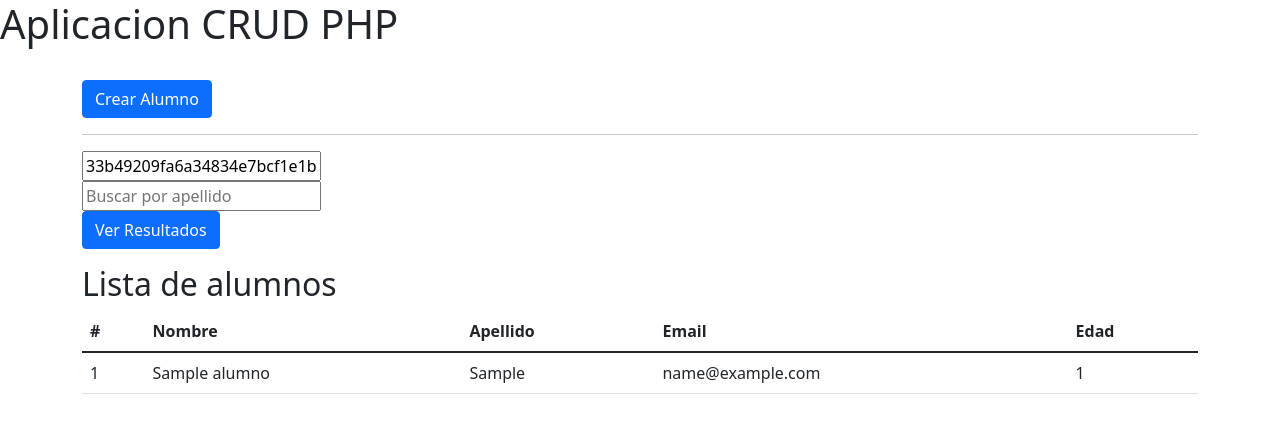
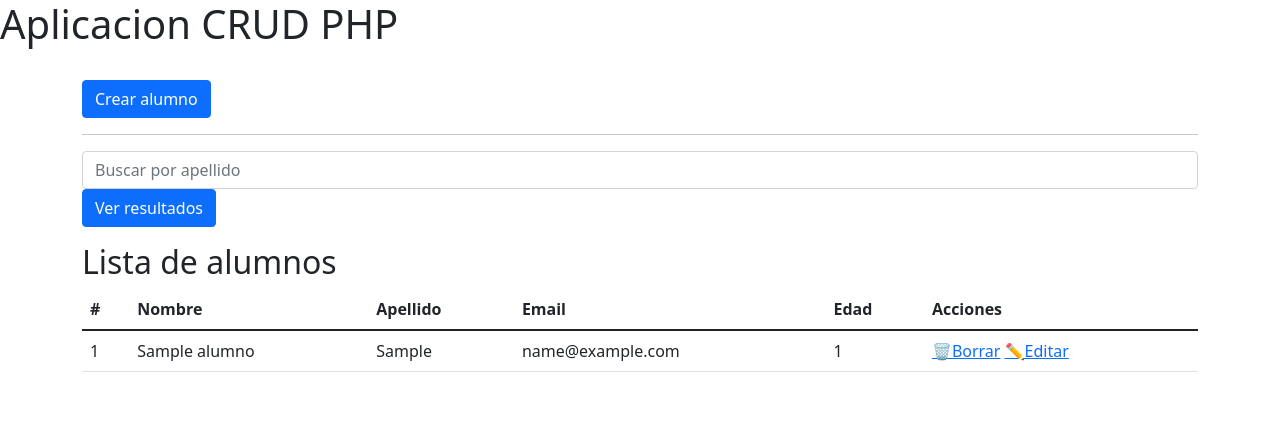
Before and after one commit to Leosoft/CRUD-PHP, a PHP site: page /proyecto/ in a window 1280 px wide. Shown: the top 433 px of the page. Run offline with PHP 8.4, Linux system fonts and the light colour scheme; tables that the repository leaves empty hold one stand-in row (values such as "Sample post").

Commit message:
CRUD COMPLETO-CORREGIDO

```diff
--- a/index.php
+++ b/index.php
@@ -9,9 +9,9 @@
 //incluimos las funciones
 // Primero debemos obtener la lista de alumnos desde la base de datos
 include 'funciones.php';
+
 csrf();
-
-if(isset($_POST['submit']) && !hash_equals($_SESSION['csrf'],$_POST['csrf'])) {
+if (isset($_POST['submit']) && !hash_equals($_SESSION['csrf'], $_POST['csrf'])) {
   die();
 }
 
@@ -22,41 +22,35 @@ $config = include 'config.php';
 //conexion a la base de datos a traves de un bloque try-catch
 //si hay error se almacena en la variable $error
 try {
-
     $dsn = 'mysql:host=' . $config['db']['host'] . ';dbname=' . $config['db']['name'];
     $conexion = new PDO($dsn, $config['db']['user'], $config['db']['pass'], $config['db']['options']);
 
     // El formulario enviara el apellido del alumno que introduzcamos a la propia pagina, por lo que debemos agregar una consulta SQL
 // alternativa que se ejecute cuando el formulario se haya enviado
 
-  if(isset($_POST['apellido'])) {
+if (isset($_POST['apellido'])) {
     $consultaSQL = "SELECT * FROM alumnos WHERE apellido LIKE '%" . $_POST['apellido'] . "%'";
   } else {
     $consultaSQL = "SELECT * FROM alumnos";
   }
-
-
 
   $sentencia = $conexion->prepare($consultaSQL);
   $sentencia->execute();
 
   $alumnos = $sentencia->fetchAll();
 
-
-} catch(PDOException $error){
-
-    $error = $error->getMessage();
+} catch(PDOException $error) {
+  $error= $error->getMessage();
 }
 
 $titulo = isset($_POST['apellido']) ? 'Lista de alumnos (' . $_POST['apellido'] . ')' : 'Lista de alumnos';
-
 ?>
 
-<?php include "templates/header.php" ?>
+<?php include "templates/header.php"; ?>
 
 <!-- Mostrar error si se produce -->
 <?php
-if($error) {
+if ($error) {
   ?>
   <div class="container mt-2">
     <div class="row">
@@ -72,19 +66,18 @@ if($error) {
 ?>
 
 <!-- ENLACE A crear.php -->
+
 <div class="container">
   <div class="row">
     <div class="col-md-12">
-            <a href="crear.php" class="btn btn-primary mt-4">Crear Alumno</a>
+      <a href="crear.php"  class="btn btn-primary mt-4">Crear alumno</a>
       <hr>
-            <!-- Busqueda de alumnos -->
       <form method="post" class="form-inline">
-                <input type="csrf" type="hidden" value="<?php echo escapar($_SESSION['csrf']);?>">
         <div class="form-group mr-3">
-                    <input type="text" id="apellido" name="apellido" placeholder="Buscar por apellido">
+          <input type="text" id="apellido" name="apellido" placeholder="Buscar por apellido" class="form-control">
         </div>
-                <button type="submit" name="submit" class="btn btn-primary">Ver Resultados</button>
-                <br>
+        <input name="csrf" type="hidden" value="<?php echo escapar($_SESSION['csrf']); ?>">
+        <button type="submit" name="submit" class="btn btn-primary">Ver resultados</button>
       </form>
     </div>
   </div>
@@ -94,7 +87,7 @@ if($error) {
 <div class="container">
   <div class="row">
     <div class="col-md-12">
-            <h2 class="mt-3">Lista de alumnos</h2>
+      <h2 class="mt-3"><?= $titulo ?></h2>
       <table class="table">
         <thead>
           <tr>
@@ -103,6 +96,7 @@ if($error) {
             <th>Apellido</th>
             <th>Email</th>
             <th>Edad</th>
+            <th>Acciones</th>
           </tr>
         </thead>
 
@@ -110,27 +104,28 @@ if($error) {
                      <?php
                      // Se comprueba con el metodo rowCount que existen alumnos
                      // recorre la lista de alumnos y agrega filas a la tabla por cada uno de los alumnos
-                     if($alumnos && $sentencia->rowCount() > 0) {
+                     if ($alumnos && $sentencia->rowCount() > 0) {
                         foreach ($alumnos as $fila) {
-
                           ?>
-
                           <tr>
-                             <td><?php echo escapar($fila['id']); ?></td>
-                             <td><?php echo escapar($fila['nombre']); ?></td>
-                             <td><?php echo escapar($fila['apellido']); ?></td>
-                             <td><?php echo escapar($fila['email']); ?></td>
-                             <td><?php echo escapar($fila['edad']); ?></td>
+                            <td><?php echo escapar($fila["id"]); ?></td>
+                            <td><?php echo escapar($fila["nombre"]); ?></td>
+                            <td><?php echo escapar($fila["apellido"]); ?></td>
+                            <td><?php echo escapar($fila["email"]); ?></td>
+                            <td><?php echo escapar($fila["edad"]); ?></td>
+                            <td>
+                              <a href="<?= 'borrar.php?id=' . escapar($fila["id"]) ?>">🗑️Borrar</a>
+                              <a href="<?= 'editar.php?id=' . escapar($fila["id"]) ?>">✏️Editar</a>
+                            </td>
                           </tr>
                           <?php
                         }
                       }
                       ?>
-                 </tbody>
+                    <tbody>
                   </table>
-
                 </div>
               </div>
             </div>
 
-<?php include "templates/footer.php" ?>
+            <?php include "templates/footer.php"; ?>
```
Also changed, not shown: borrar.php (+2 -10 lines), config.php (+5 -6 lines), crear.php (+23 -28 lines), editar.php (+29 -28 lines), funciones.php (+7 -8 lines), instalar.php (+5 -12 lines). Lines whose indentation alone changed are shown as unchanged.
